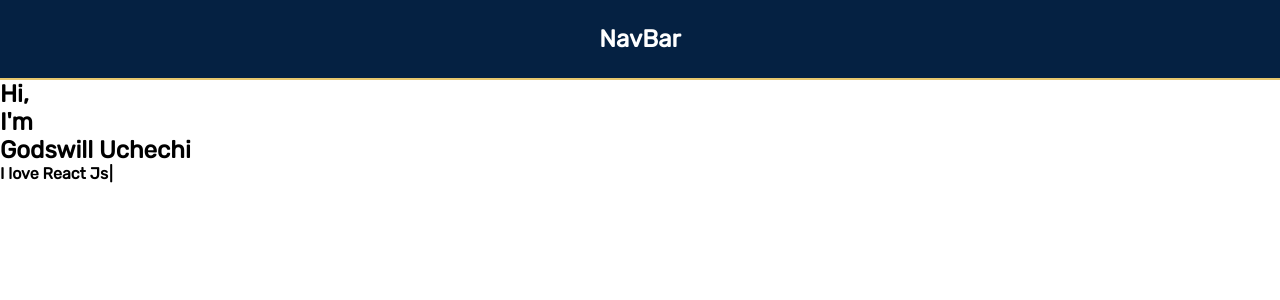
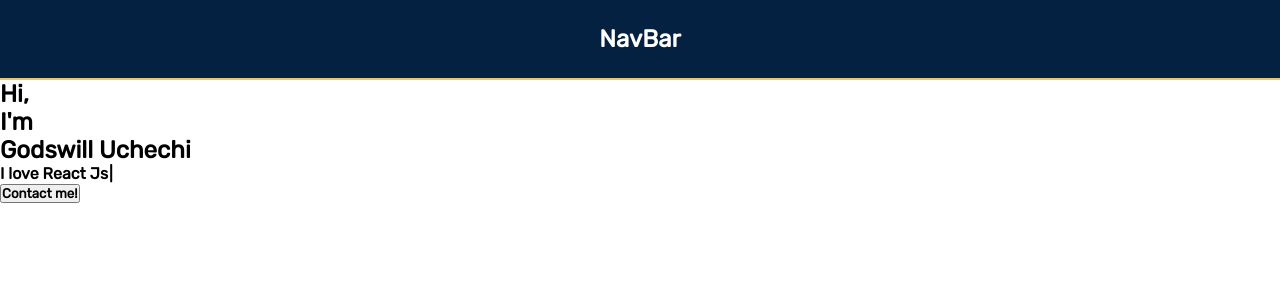
Before and after one commit to GUchechi/Animated-typewriter-effect, a React (Create React App) app: page / in a window 1280 px wide. Shown: the top 300 px of the page. Built offline with nearby package versions, Linux system fonts and the light colour scheme.

Commit message:
added contact button

```diff
--- a/src/components/Home/Home.jsx
+++ b/src/components/Home/Home.jsx
@@ -32,6 +32,9 @@ const Home = () => {
                         ],
                     }}/>
             </div>
+            <div className="contact-me">
+                <button className='button'>Contact me!</button>
+            </div>
         </div>
     </div>
   )
```
